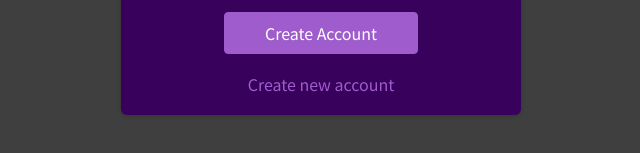
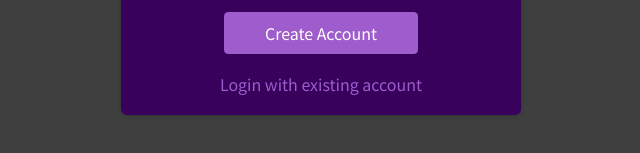
Before and after one commit to SourabhK0625/Email-client-box, a React (Create React App) app: page / in a window 1280 px wide. Shown: the part 291-444 px from the top of the page, without its empty margins (319-959 px from the left). Built offline with nearby package versions, Linux system fonts and the light colour scheme.

Commit message:
Sign Up page testing

```diff
--- a/src/components/Pages/Login.js
+++ b/src/components/Pages/Login.js
@@ -8,7 +8,6 @@ const Login = () => {
   const history = useHistory()
   const emialInputRef = useRef()
   const passwordInputRef = useRef()
-
   const [isLogin, setIsLogin] = useState(false);
   const [isLoading, setIsLoading] = useState(false);
   const dispatch = useDispatch();
@@ -95,7 +94,7 @@ const Login = () => {
             className={classes.toggle}
             onClick={switchAuthModeHandler}
           >
-            {!isLogin ? 'Create new account' : 'Login with existing account'}
+            {isLogin ? 'Create new account' : 'Login with existing account'}
           </button>
           {/* <Link to='/forgotpassword'> Forgot Password?</Link> */}
         </div>
```
Also changed, not shown: 1 other file (tests, documents, lock files or other folders).
